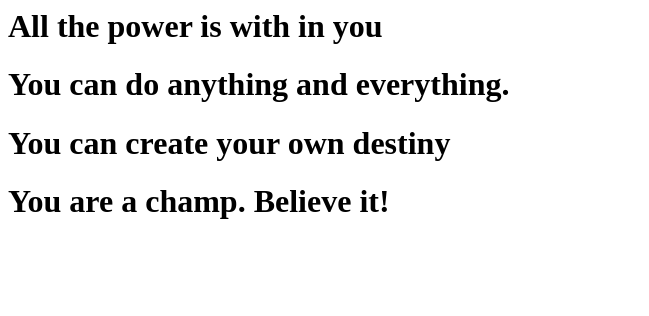
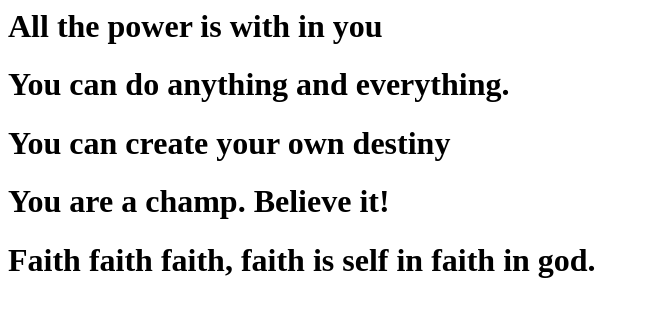
Before and after one commit to anumandla79/learngit, a plain HTML site: page index.html in a window 1280 px wide. Shown: the whole page, without its empty margins (0-649 px from the left). Drawn offline with Linux system fonts and the light colour scheme.

Commit message:
Update index.html
added 5th quote

```diff
--- a/index.html
+++ b/index.html
@@ -5,5 +5,6 @@
 <h1>You can do anything and everything.</h1>
 <h1>You can create your own destiny</h1>
 <h1>You are a champ. Believe it!<h1>
+  <h1>Faith faith faith, faith is self in faith in god.</h1>
 </body>
 </head>
```
